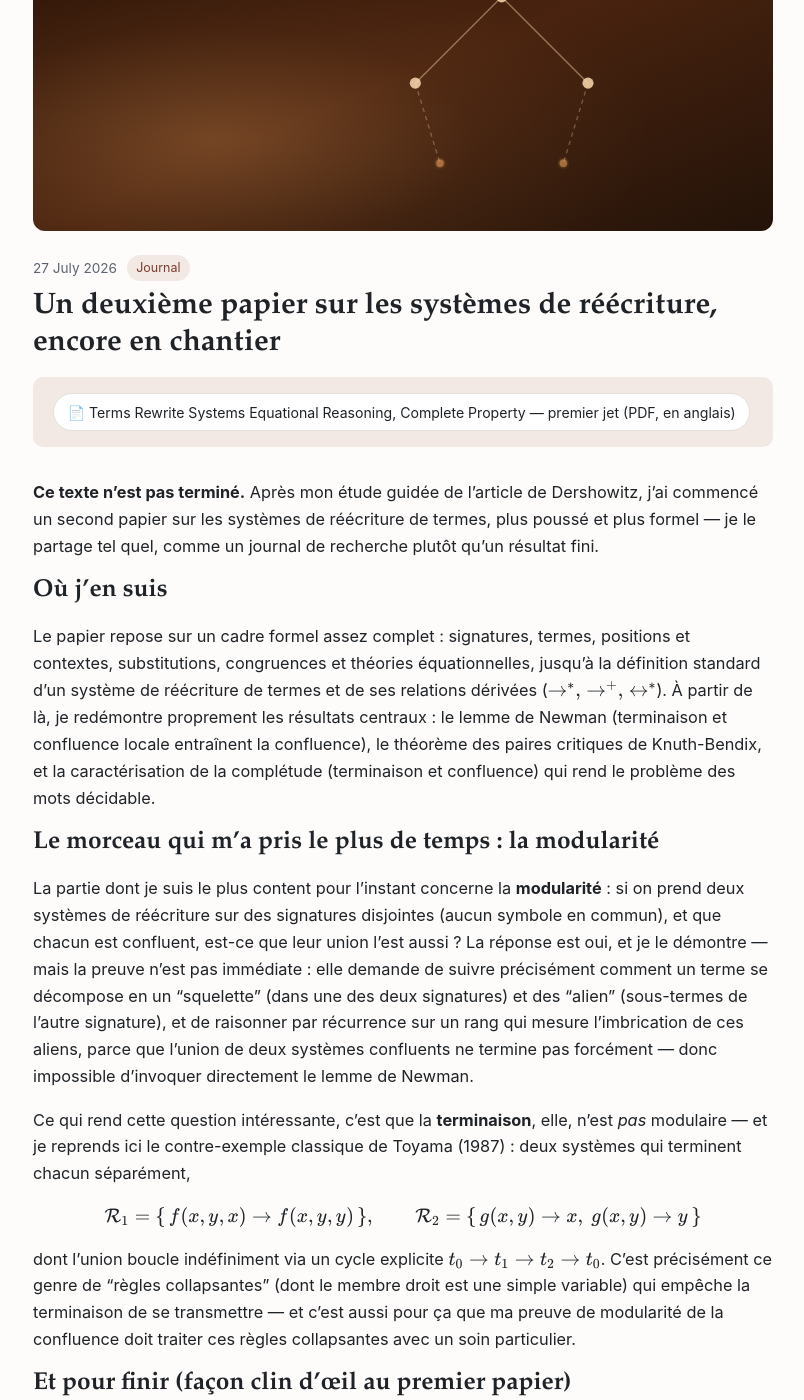
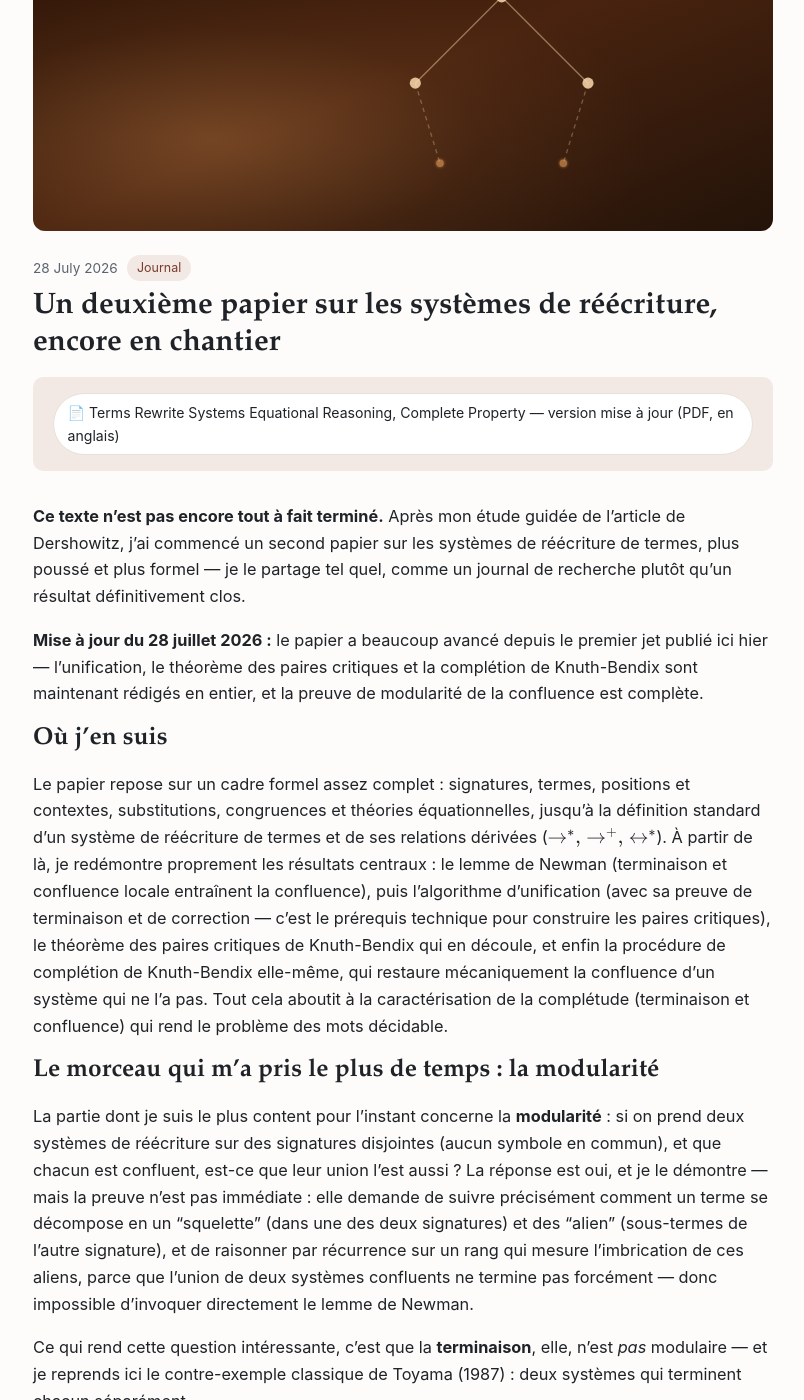
Before and after one commit to Starkillere/Ayouba-Anrezki, a Jekyll site: the page built from _posts/fr/2026-07-27-deuxieme-papier-trs-en-cours.md, in a window 1280 px wide and 1400 px high, scrolled down 256 px. Shown: the whole window, without its empty margins (237-1041 px from the left). Built offline with Jekyll 4.4.1, drawn with Linux system fonts in a browser that asks for light colours; some of the changed text lies outside the part shown.

Commit message:
Met à jour le journal TRS avec une version plus avancée du papier
Unification, paires critiques et complétion de Knuth-Bendix sont
maintenant rédigées en entier, et la preuve de modularité de la
confluence est complète. Reste explicitement admis (par choix éditorial
plutôt que par manque de temps) : la terminaison de R1 dans le
contre-exemple de Toyama, et le théorème de Toyama-Klop-Barendregt sur
la terminaison de l'union de TRS convergents linéaires à gauche.

Toujours dans la catégorie Journal, toujours marqué "travail en cours"
à la demande d'Ayouba. Build vérifié avec bundle exec jekyll build
(gem github-pages réelle) et rendu KaTeX confirmé par Puppeteer.

Co-Authored-By: Claude Sonnet 5 <noreply@anthropic.com>

```diff
--- a/_posts/fr/2026-07-27-deuxieme-papier-trs-en-cours.md
+++ b/_posts/fr/2026-07-27-deuxieme-papier-trs-en-cours.md
@@ -1,23 +1,25 @@
 ---
 title: "Un deuxième papier sur les systèmes de réécriture, encore en chantier"
-date: 2026-07-27
+date: 2026-07-28
 ref: journal-trs-completeness-draft
 category: journal
 tags: [réécriture de termes, IRIT, journal, work in progress]
-excerpt: "Premier jet d'un papier plus poussé que le précédent sur les TRS : modularité de la confluence, contre-exemple de Toyama, et indécidabilité de la terminaison via une réduction au problème de l'arrêt. Pas terminé — j'y travaille encore."
+excerpt: "Mise à jour d'un papier plus poussé que le précédent sur les TRS : unification, paires critiques, complétion de Knuth-Bendix, modularité de la confluence (preuve complète), contre-exemple de Toyama, et indécidabilité de la terminaison. Presque abouti — il reste un point volontairement admis."
 permalink: /fr/journal/deuxieme-papier-trs-en-cours/
 cover: covers/journal-trs-en-cours.svg
 ---
 
 <div class="doc-card">
-  <a href="{{ '/assets/pdf/notes/rewrite-systems/trs-completeness-draft.pdf' | relative_url }}">📄 Terms Rewrite Systems Equational Reasoning, Complete Property — premier jet (PDF, en anglais)</a>
+  <a href="{{ '/assets/pdf/notes/rewrite-systems/trs-completeness-draft.pdf' | relative_url }}">📄 Terms Rewrite Systems Equational Reasoning, Complete Property — version mise à jour (PDF, en anglais)</a>
 </div>
 
-**Ce texte n'est pas terminé.** Après mon étude guidée de l'article de Dershowitz, j'ai commencé un second papier sur les systèmes de réécriture de termes, plus poussé et plus formel — je le partage tel quel, comme un journal de recherche plutôt qu'un résultat fini.
+**Ce texte n'est pas encore tout à fait terminé.** Après mon étude guidée de l'article de Dershowitz, j'ai commencé un second papier sur les systèmes de réécriture de termes, plus poussé et plus formel — je le partage tel quel, comme un journal de recherche plutôt qu'un résultat définitivement clos.
+
+**Mise à jour du 28 juillet 2026 :** le papier a beaucoup avancé depuis le premier jet publié ici hier — l'unification, le théorème des paires critiques et la complétion de Knuth-Bendix sont maintenant rédigés en entier, et la preuve de modularité de la confluence est complète.
 
 ## Où j'en suis
 
-Le papier repose sur un cadre formel assez complet : signatures, termes, positions et contextes, substitutions, congruences et théories équationnelles, jusqu'à la définition standard d'un système de réécriture de termes et de ses relations dérivées ($\to^\ast, \to^+, \leftrightarrow^\ast$). À partir de là, je redémontre proprement les résultats centraux : le lemme de Newman (terminaison et confluence locale entraînent la confluence), le théorème des paires critiques de Knuth-Bendix, et la caractérisation de la complétude (terminaison et confluence) qui rend le problème des mots décidable.
+Le papier repose sur un cadre formel assez complet : signatures, termes, positions et contextes, substitutions, congruences et théories équationnelles, jusqu'à la définition standard d'un système de réécriture de termes et de ses relations dérivées ($\to^\ast, \to^+, \leftrightarrow^\ast$). À partir de là, je redémontre proprement les résultats centraux : le lemme de Newman (terminaison et confluence locale entraînent la confluence), puis l'algorithme d'unification (avec sa preuve de terminaison et de correction — c'est le prérequis technique pour construire les paires critiques), le théorème des paires critiques de Knuth-Bendix qui en découle, et enfin la procédure de complétion de Knuth-Bendix elle-même, qui restaure mécaniquement la confluence d'un système qui ne l'a pas. Tout cela aboutit à la caractérisation de la complétude (terminaison et confluence) qui rend le problème des mots décidable.
 
 ## Le morceau qui m'a pris le plus de temps : la modularité
 
@@ -36,4 +38,6 @@ dont l'union boucle indéfiniment via un cycle explicite $t_0 \to t_1 \to t_2 \t
 
 Je termine par une section indépendante du reste : l'encodage d'une machine de Turing en système de réécriture de termes, pour montrer que la terminaison d'un TRS quelconque est indécidable — une version bien plus détaillée et construite explicitement de l'argument que j'esquissais déjà, plus informellement, dans mon premier papier sur Dershowitz.
 
-Il me reste des sections à consolider (les règles collapsantes AC, quelques preuves admises sans détail complet). Je republierai une version à jour ici quand ce sera plus abouti.
+## Ce qu'il reste à faire
+
+Le papier est maintenant presque complet, mais il reste un point que j'admets volontairement sans le démontrer : dans le contre-exemple de Toyama ci-dessus, je prouve que $\mathcal{R}_2$ termine, mais j'admets la terminaison de $\mathcal{R}_1$ sans le détail complet de l'argument (Toyama 1987 ; Drosten 1989), et je m'appuie de la même façon sur le résultat de Toyama-Klop-Barendregt pour la terminaison de l'union de deux TRS convergents et linéaires à gauche — j'ai préféré l'honnêteté plutôt que l'apparence d'exhaustivité, plutôt que de comprimer une preuve technique de plusieurs pages. Je republierai une version à jour ici si je finis par combler ce point.
```
Also changed, not shown: 1 other file.
